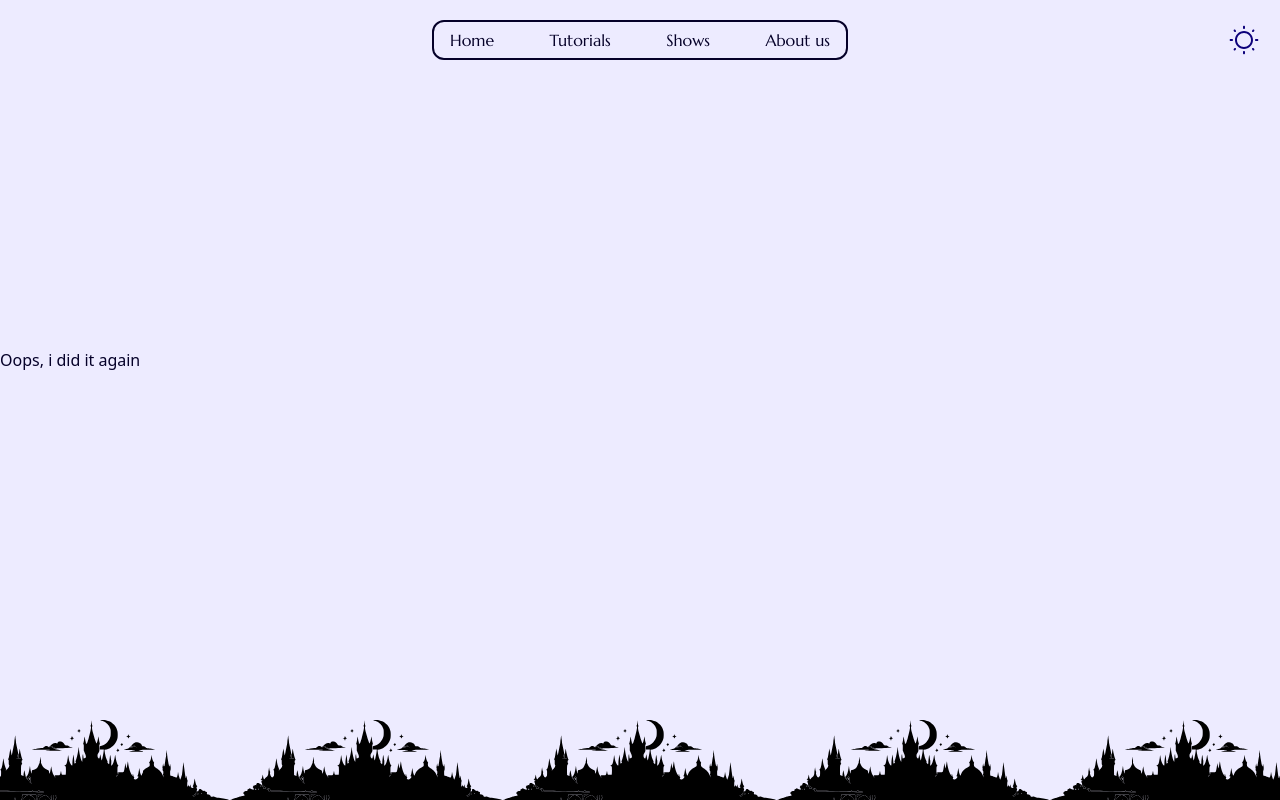
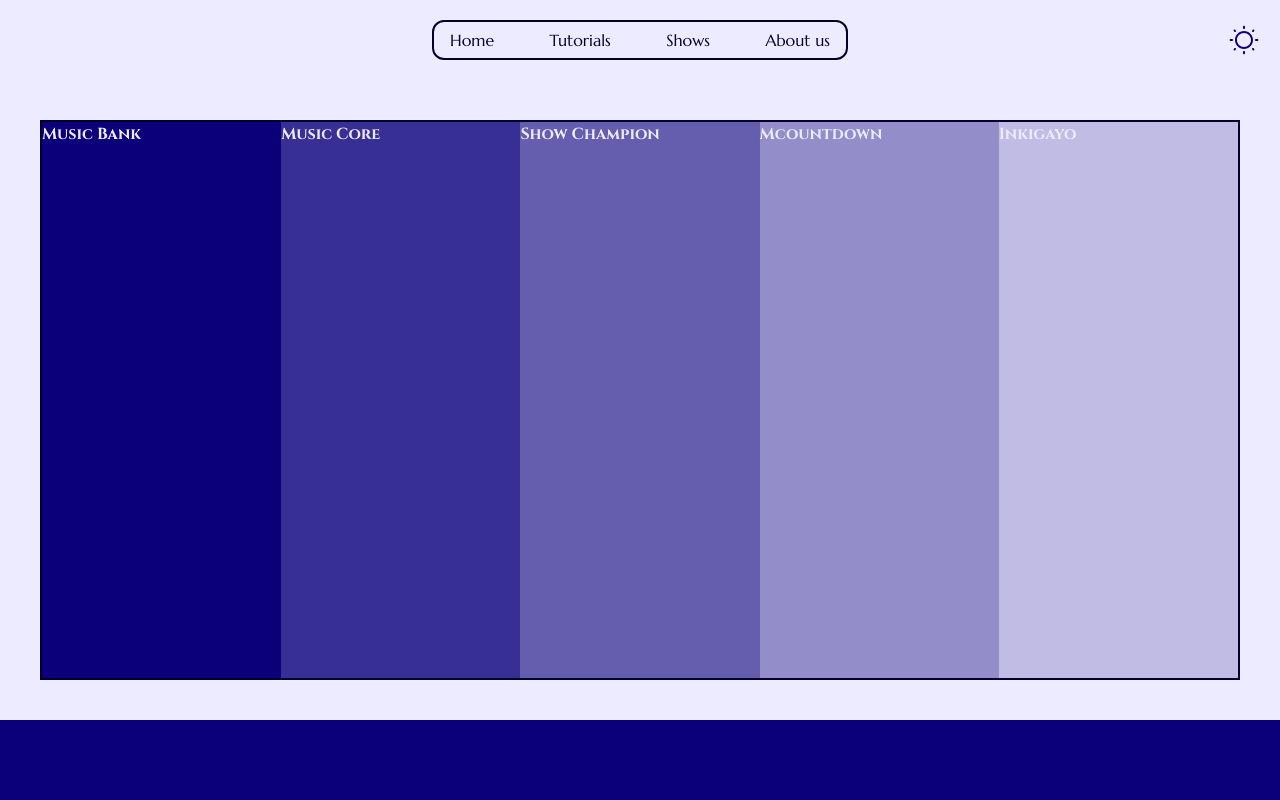
Before and after one commit to CarlosMendozaGarcia/ConnectLatam-2.0, a Next.js app: page /shows in a window 1280 px wide. Before the commit this address had no page. Built offline with nearby package versions, Linux system fonts and the light colour scheme.

Commit message:
init (ShowsPage): initialize page with basic layout

```diff
--- a/app/layout.tsx
+++ b/app/layout.tsx
@@ -46,9 +46,11 @@
         className={`${cinzel.variable} ${cinzelDecorative.variable} ${marcellus.variable} ${cormorantGaramond.variable}  antialiased`}
       >
         <Provider>
-          <div className="relative flex flex-col min-h-dvh">
+          <div className="relative flex flex-col h-dvh">
             <Header />
-            {children}
+            <main className="flex-1">
+              {children}
+            </main>
             <Footer />
           </div>
         </Provider>
--- a/app/mushows/page.tsx
+++ /dev/null
@@ -1,3 +0,0 @@
-export default function Page(){
-    return null;
-}
--- a/app/page.tsx
+++ b/app/page.tsx
@@ -2,7 +2,7 @@
 
 export default function Home() {
   return (
-    <div className="flex-1 h-full w-full  content-center ">
+    <div className="flex-1 h-full w-full  content-center overflow-hidden  ">
       <h1 className="text-center text-primary text-display font-display font-bold">Bienvenidos a<br />Connect Latam VT</h1>
     </div>
   );
--- /dev/null
+++ b/app/shows/page.tsx
@@ -0,0 +1,11 @@
+export default function Page() {
+    return <div className="h-full w-full flex flex-col overflow-hidden p-10">
+        <div className="h-full w-full border-2 flex flex-col lg:flex-row justify-between">
+            <div className="text-background flex-1 hover:flex-6 [writing-mode:horizontal-tb] bg-primary transition-[flex] duration-300"><h2 className="font-titles font-bold">Music Bank</h2></div>
+            <div className="text-background flex-1 hover:flex-6 [writing-mode:horizontal-tb] bg-primary/80 transition-[flex] duration-300"><h2 className="font-titles font-bold">Music Core</h2></div>
+            <div className="text-background flex-1 hover:flex-6 [writing-mode:horizontal-tb] bg-primary/60 transition-[flex] duration-300"><h2 className="font-titles font-bold">Show Champion</h2></div>
+            <div className="text-background flex-1 hover:flex-6 [writing-mode:horizontal-tb] bg-primary/40 transition-[flex] duration-300"><h2 className="font-titles font-bold">Mcountdown</h2></div>
+            <div className="text-background flex-1 hover:flex-6 [writing-mode:horizontal-tb] bg-primary/20 transition-[flex] duration-300"><h2 className="font-titles font-bold">Inkigayo</h2></div>
+        </div>
+    </div>
+}
--- a/app/tutorials/page.tsx
+++ b/app/tutorials/page.tsx
@@ -14,8 +14,8 @@
 
 export default function Page() {
   return (
-    <div className="flex-1 border-2 mt-[10dvh] ">
-      <div className="flex flex-col md:grid md:grid-cols-5 gap-4 overflow-y-scroll ">
+    <div className="flex-1 w-full min-h-full ">
+      <div className="flex flex-col md:grid md:grid-cols-5 gap-4 ">
         {tutorials.map((t) => (
             <TutorialView  key={t.id} name={t.name} logo={t.logo} tag={t.tag} />
         ))}
--- a/shared/layout/Footer.tsx
+++ b/shared/layout/Footer.tsx
@@ -1,8 +1,4 @@
 import Foot from "@/public/Footer.svg";
 export default function Footer() {
-  return (
-    <footer
-      className="sticky flex items-center justify-center h-[10dvh] w-full bottom-0 z-10 bg-[url(/Footer.svg)] bg-bottom"
-    ></footer>
-  );
+  return <footer className="shrink-0 flex items-center justify-center h-[10dvh] bg-primary"></footer>;
 }
--- a/shared/layout/Header.tsx
+++ b/shared/layout/Header.tsx
@@ -3,7 +3,7 @@
 
 export default function Header() {
   return (
-    <header className=" fixed h-[10dvh] w-full px-4  z-10 ">
+    <header className=" h-[10dvh] w-full shrink-0 z-10 px-4">
       <div className="hidden lg:grid lg:grid-cols-3 lg:items-center h-full w-full">
         <div></div>
         <NavBar />
```
